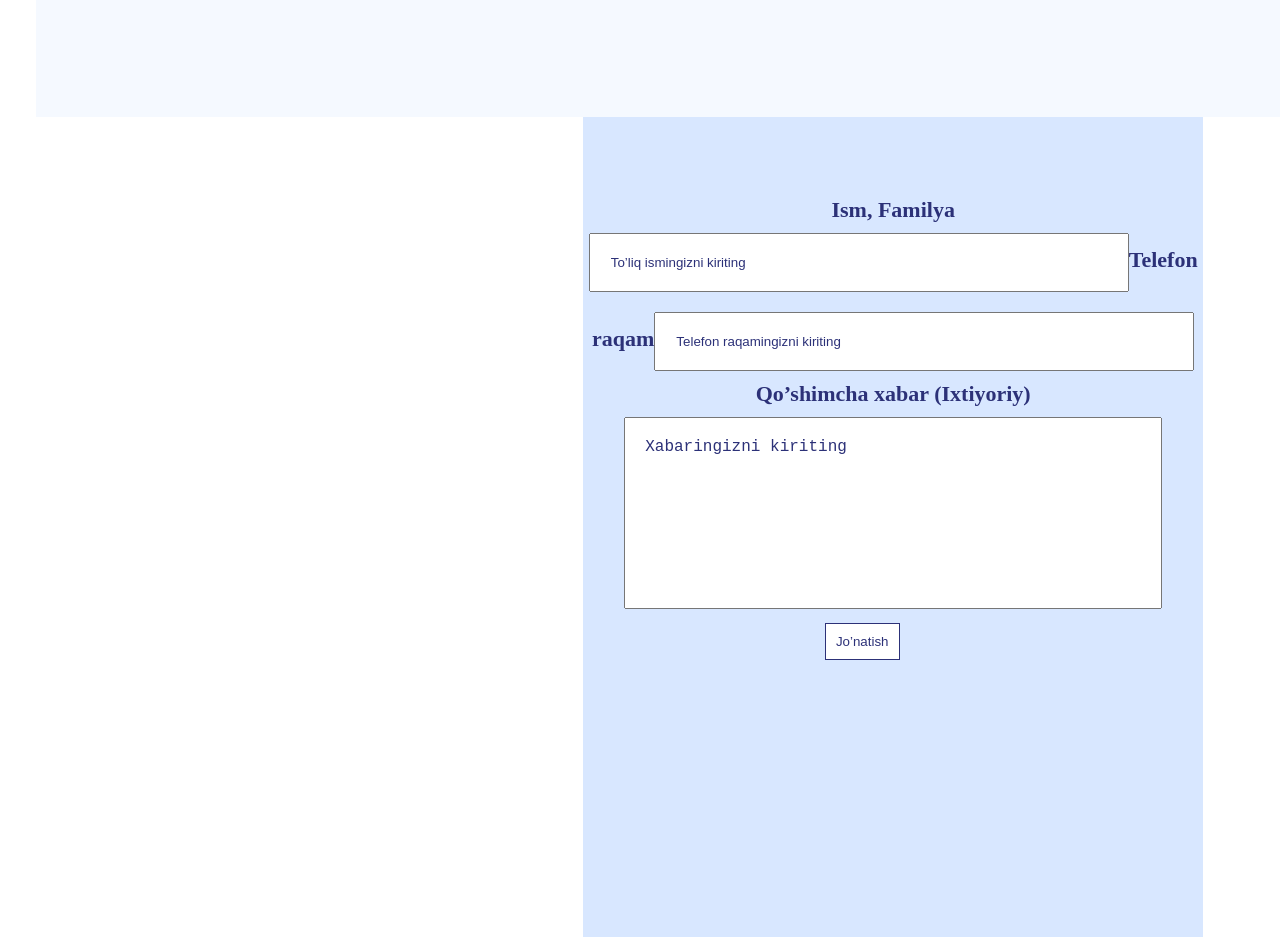
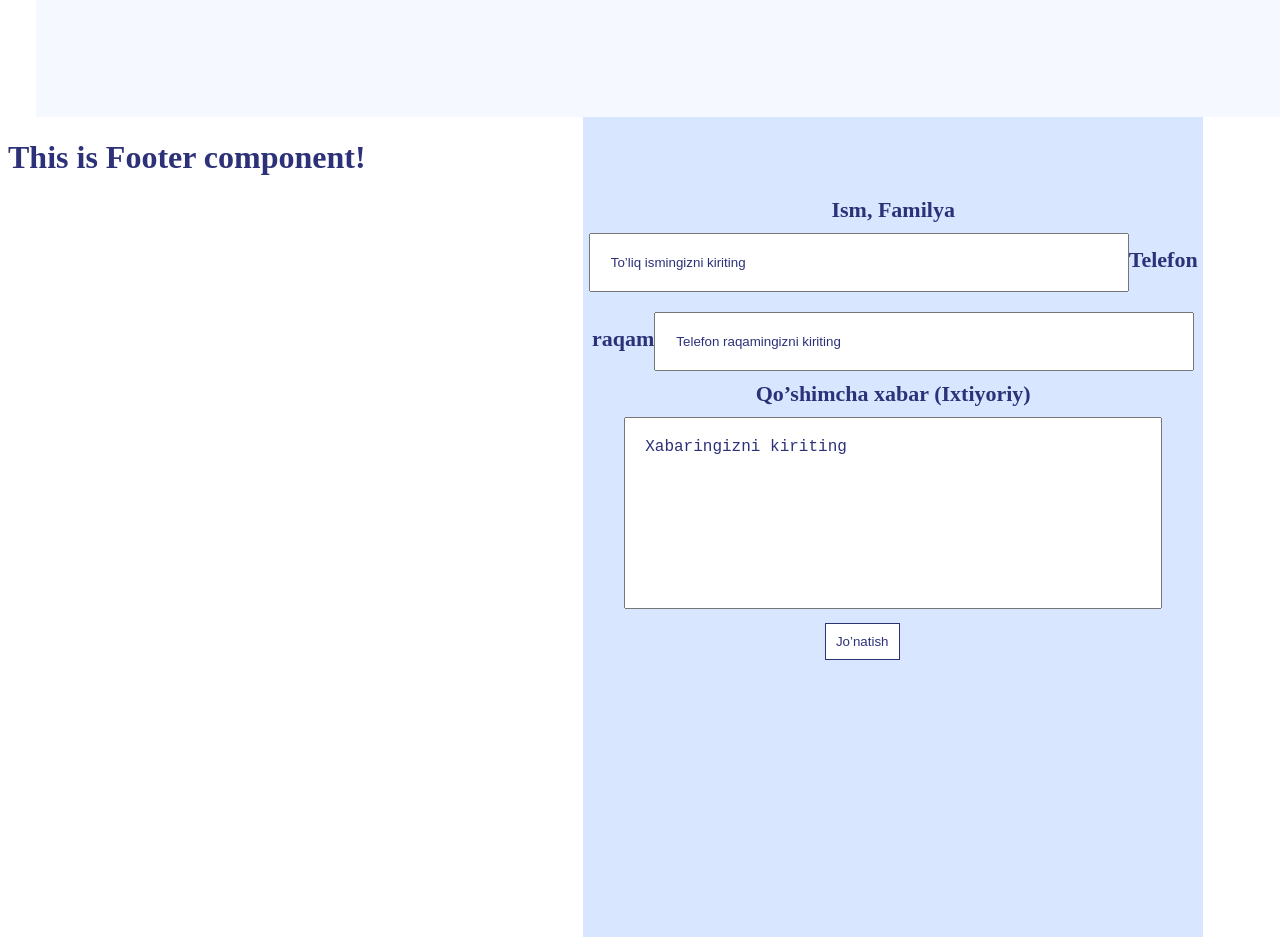
Before and after one commit to hakimov-dev/truck-service-landing, a Vue app: page / in a window 1280 px wide. Shown: the part 5480-6417 px from the top of the page. Built offline with nearby package versions, Linux system fonts and the light colour scheme; the HTML template or start-up script is replaced by a standard one.

Commit message:
Import footer component.

```diff
--- a/src/views/Landing.vue
+++ b/src/views/Landing.vue
@@ -3,6 +3,7 @@
    <Content />
    <About />
    <Contact />
+   <Footer />
 </template>
 
 <script>
@@ -10,10 +11,11 @@ import Header from '@/components/Header'
 import Content from '@/components/Content'
 import About from '@/components/About'
 import Contact from '@/components/Contact'
+import Footer from '@/components/Footer'
 export default {
   name: 'Landing',
   components: {
-    Header, Content, About, Contact
+    Header, Content, About, Contact, Footer
   }
 }
 </script>
```
